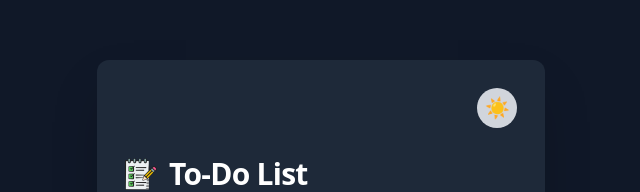
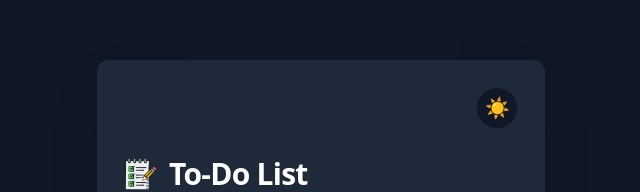
Before and after one commit to dhruvil0203/todo-app, a React (Vite) app: page / in a window 1280 px wide. Shown: the part 150-342 px from the top of the page, without its empty margins (319-959 px from the left). Built offline with nearby package versions, Linux system fonts and the light colour scheme.

Commit message:
update theme button

```diff
--- a/src/components/ToDo.jsx
+++ b/src/components/ToDo.jsx
@@ -85,7 +85,9 @@ const ToDo = () => {
         }`}
       >
         <button
-          className="self-end bg-gray-300 hover:bg-gray-400 text-black dark:bg-gray-700 dark:text-white dark:hover:bg-gray-600 rounded-full w-10 h-10 flex items-center justify-center text-xl transition duration-200"
+          className={`self-end rounded-full w-10 h-10 flex items-center justify-center text-xl transition duration-200 ${
+            theme === "dark" ? "bg-gray-900" : "bg-gray-200"
+          }`}
           onClick={handleToggleTheme}
         >
           {theme === "dark" ? "☀️" : "🌙"}
```
